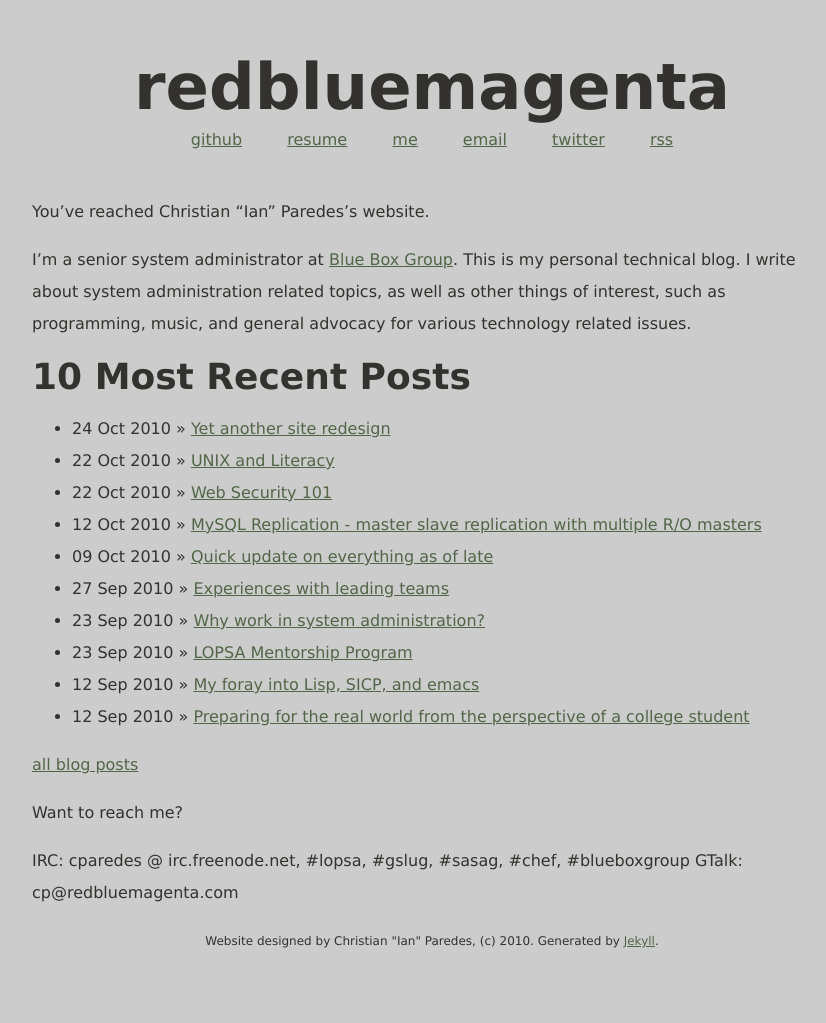
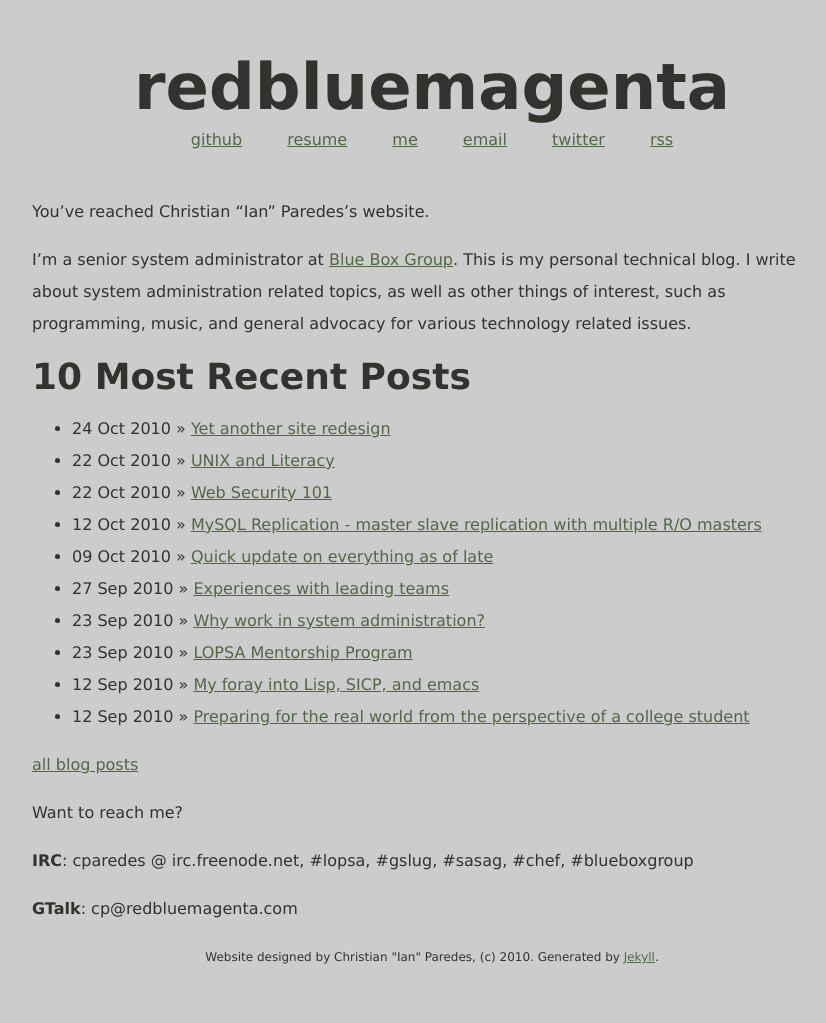
Before and after one commit to cparedes/redbluemagenta-new, a Jekyll site: the page built from index.markdown, in a window 1280 px wide. Shown: the whole page, without its empty margins (208-1034 px from the left). Built offline with Jekyll 4.4.1, drawn with Linux system fonts in a browser that asks for light colours; Markdown is read by kramdown in place of the engine named in the settings; comment, search, counter and statistics services are not loaded; part of the change alters nothing that is shown.

Commit message:
Fixing issue with spacing

```diff
--- a/index.markdown
+++ b/index.markdown
@@ -23,8 +23,9 @@ advocacy for various technology related issues.
 
 Want to reach me?
 
-IRC: cparedes @ irc.freenode.net, #lopsa, #gslug, #sasag, #chef, #blueboxgroup
-GTalk: cp@redbluemagenta.com
+**IRC**: cparedes @ irc.freenode.net, #lopsa, #gslug, #sasag, #chef, #blueboxgroup
+
+**GTalk**: cp@redbluemagenta.com
 
 [Blue Box Group]: http://blueboxgrp.com
 [all blog posts]: /archive.html
```
